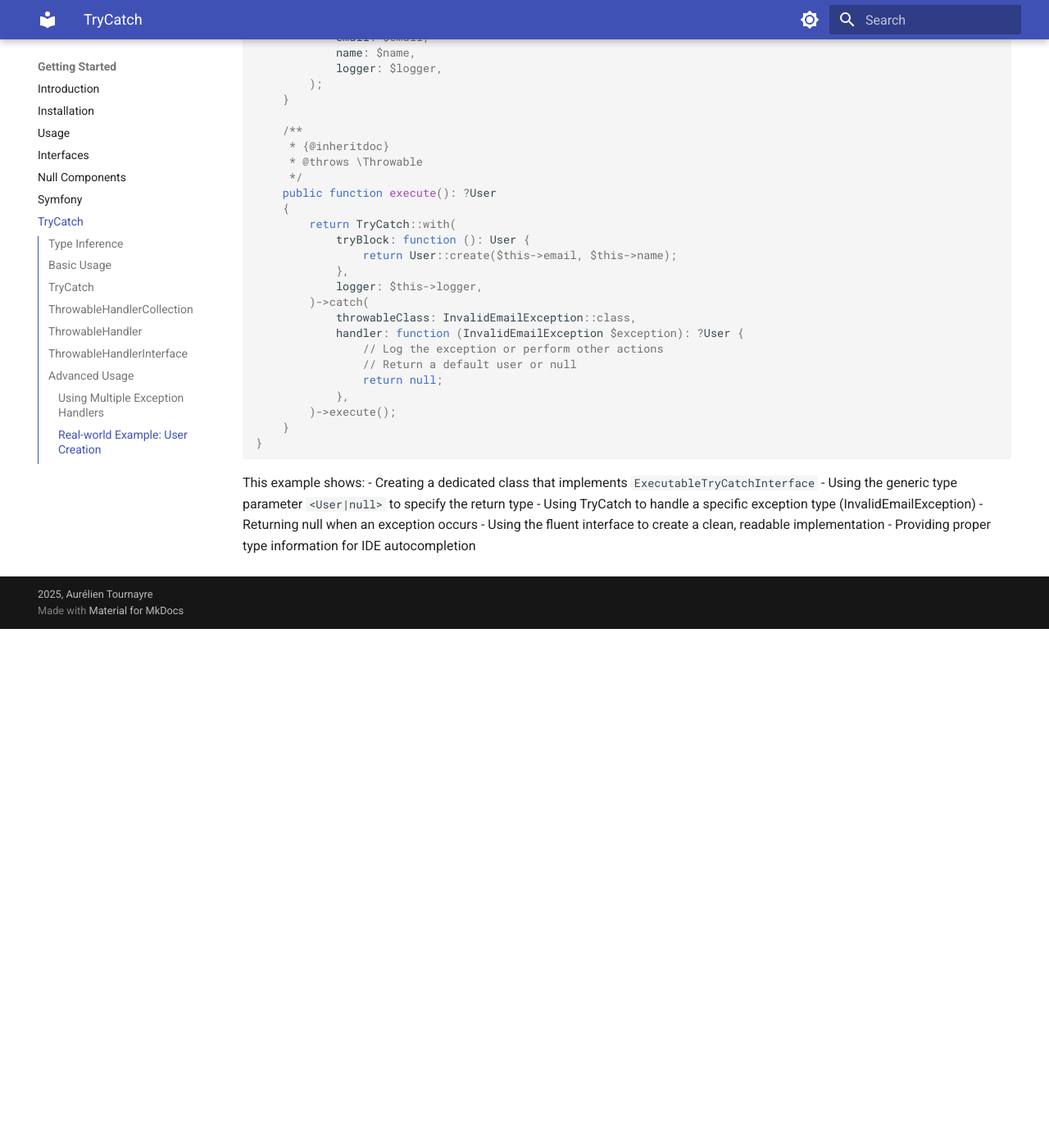
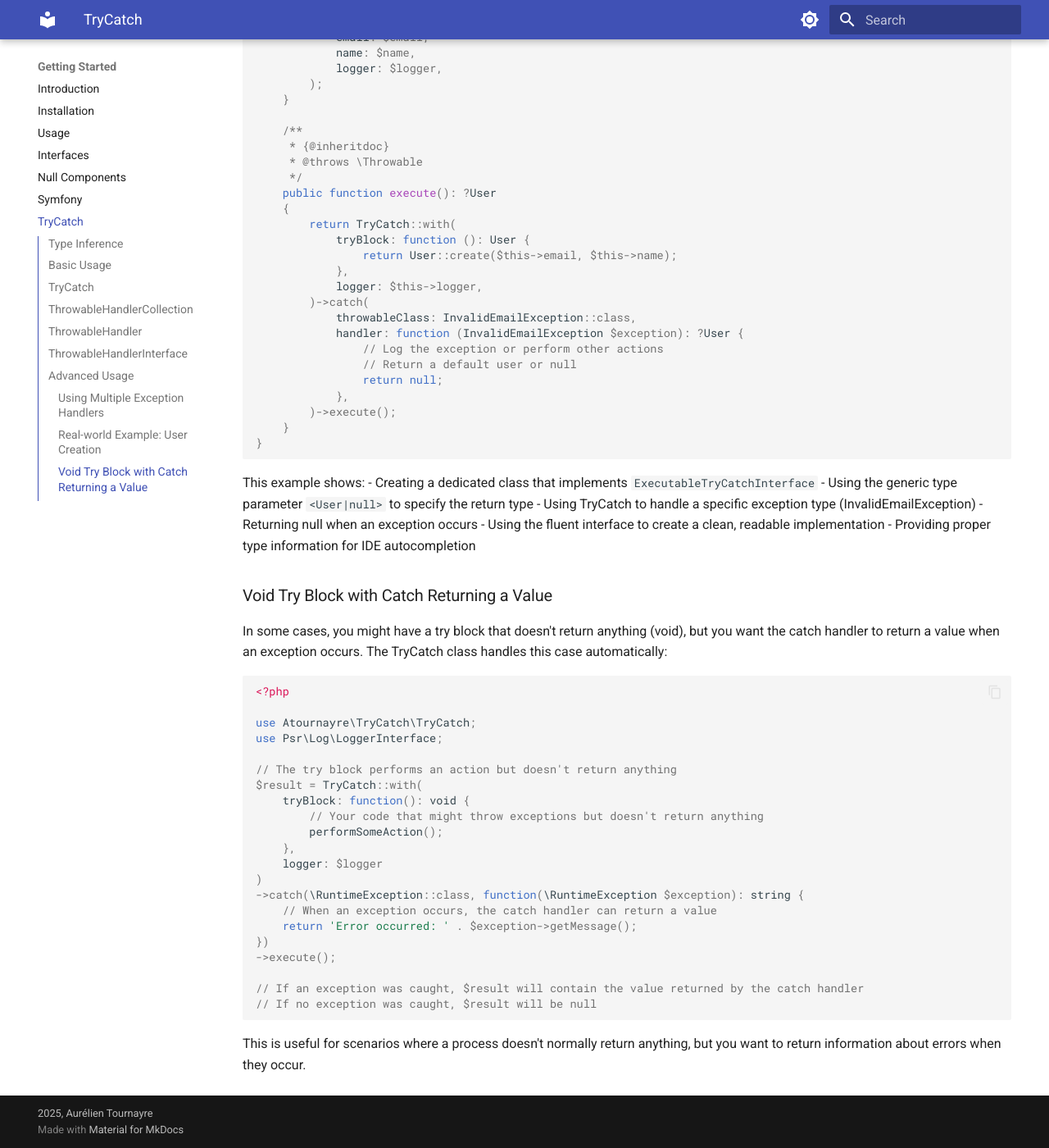
Before and after one commit to atournayre/framework, an MkDocs documentation site: the page built from docs/markdown/try-catch.md, in a window 1280 px wide and 1400 px high, scrolled down 3808 px. Shown: the whole window at 82% size. Built offline with MkDocs 1.6.1 and Material for MkDocs 9.7.7, drawn with Linux system fonts in a browser that asks for light colours; before the commit the page ends 4575 px from its top, so only the background shows below that.

Commit message:
✨ feat: add support for void try blocks with catch returning values
Introduce the ability to handle void try blocks where the catch block returns a value. Add corresponding tests and extend documentation with usage examples for this new feature.

````diff
--- a/docs/markdown/try-catch.md
+++ b/docs/markdown/try-catch.md
@@ -197,3 +197,33 @@ This example shows:
 - Returning null when an exception occurs
 - Using the fluent interface to create a clean, readable implementation
 - Providing proper type information for IDE autocompletion
+
+### Void Try Block with Catch Returning a Value
+
+In some cases, you might have a try block that doesn't return anything (void), but you want the catch handler to return a value when an exception occurs. The TryCatch class handles this case automatically:
+
+```php
+<?php
+
+use Atournayre\TryCatch\TryCatch;
+use Psr\Log\LoggerInterface;
+
+// The try block performs an action but doesn't return anything
+$result = TryCatch::with(
+    tryBlock: function(): void {
+        // Your code that might throw exceptions but doesn't return anything
+        performSomeAction();
+    },
+    logger: $logger
+)
+->catch(\RuntimeException::class, function(\RuntimeException $exception): string {
+    // When an exception occurs, the catch handler can return a value
+    return 'Error occurred: ' . $exception->getMessage();
+})
+->execute();
+
+// If an exception was caught, $result will contain the value returned by the catch handler
+// If no exception was caught, $result will be null
+```
+
+This is useful for scenarios where a process doesn't normally return anything, but you want to return information about errors when they occur.
````
Also changed, not shown: 1 other file.
